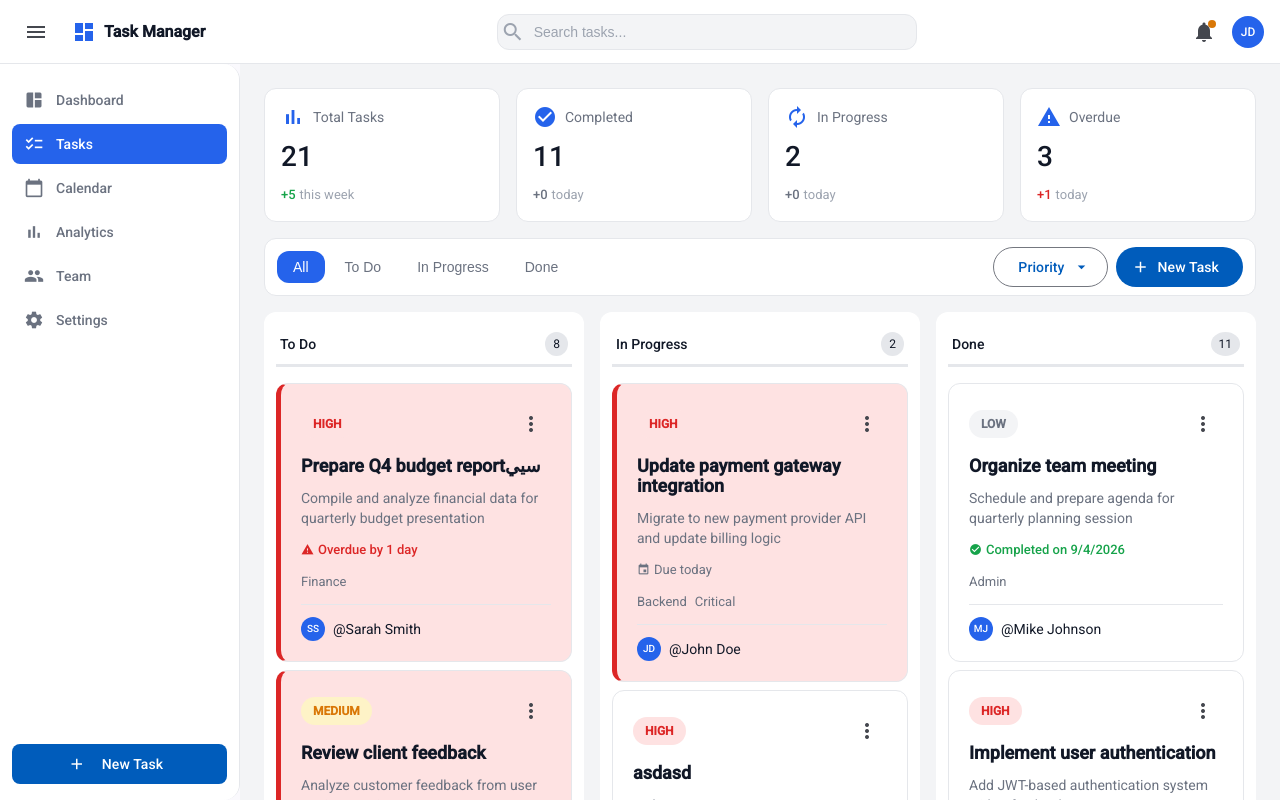
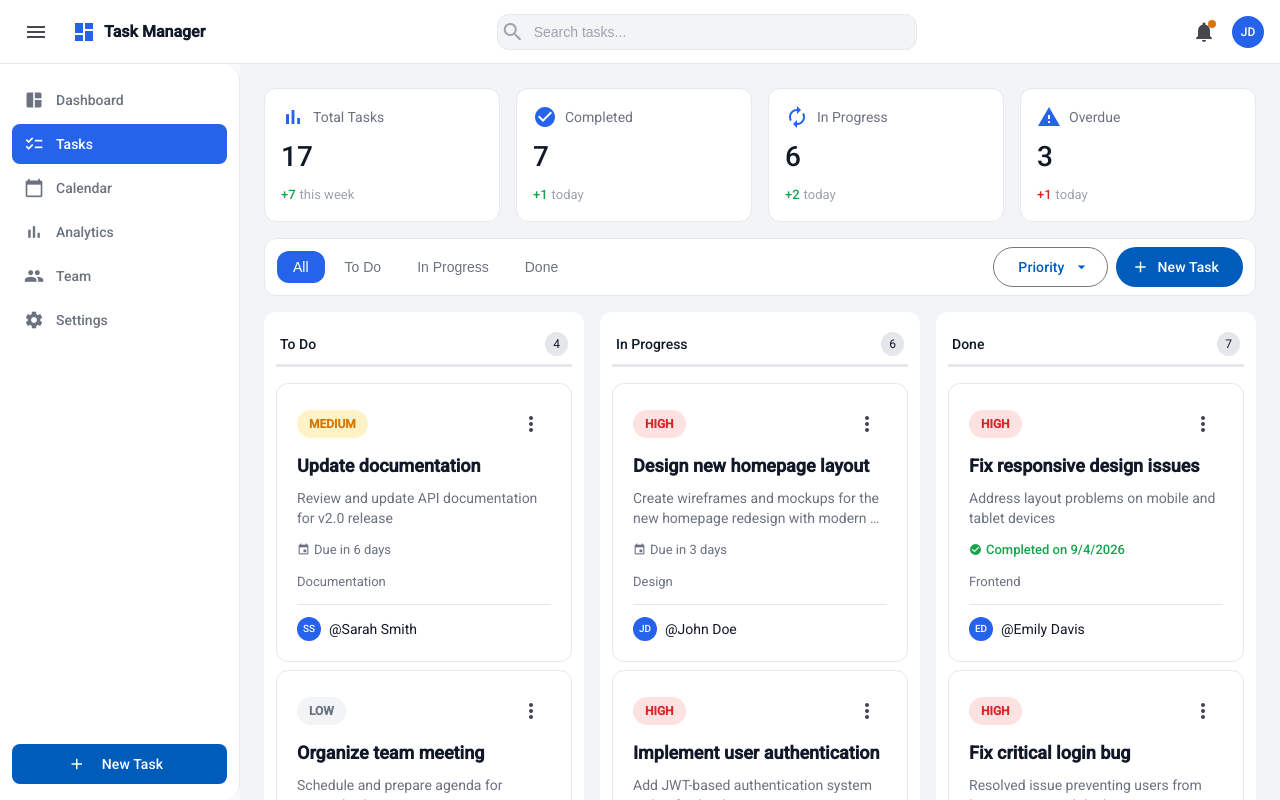
Before and after one commit to ahmed-shereif/luftborn-angular-task-kanban-board, an Angular app: page /tasks in a window 1280 px wide. Built offline with nearby package versions, Linux system fonts and the light colour scheme; data requests are answered from the project's data file.

Commit message:
feat: add movedToInProgressAt timestamp to task model and update task state management

```diff
--- a/data-fetching/db.json
+++ b/data-fetching/db.json
@@ -1,10 +1,51 @@
 {
   "tasks": [
+    {
+      "id": "task-001",
+      "title": "Design new homepage layout",
+      "description": "Create wireframes and mockups for the new homepage redesign with modern UI elements",
+      "status": "in_progress",
+      "priority": "high",
+      "dueDate": "2026-09-06",
+      "assignee": {
+        "id": "user-001",
+        "name": "John Doe",
+        "avatar": "JD",
+        "email": "john.doe@company.com"
+      },
+      "tags": [
+        "Design"
+      ],
+      "createdAt": "2026-09-02T23:07:39.442Z",
+      "updatedAt": "2026-09-04T23:07:39.442Z",
+      "order": 0,
+      "movedToInProgressAt": "2026-09-04T23:26:39.137Z"
+    },
+    {
+      "id": "task-002",
+      "title": "Update documentation",
+      "description": "Review and update API documentation for v2.0 release",
+      "status": "todo",
+      "priority": "medium",
+      "dueDate": "2026-09-09",
+      "assignee": {
+        "id": "user-002",
+        "name": "Sarah Smith",
+        "avatar": "SS",
+        "email": "sarah.smith@company.com"
+      },
+      "tags": [
+        "Documentation"
+      ],
+      "createdAt": "2026-09-01T23:07:39.442Z",
+      "updatedAt": "2026-09-03T23:07:39.442Z",
+      "order": 0
+    },
     {
       "id": "task-003",
       "title": "Organize team meeting",
       "description": "Schedule and prepare agenda for quarterly planning session",
-      "status": "done",
+      "status": "todo",
       "priority": "low",
       "dueDate": "2026-09-11",
       "assignee": {
@@ -16,14 +57,13 @@
       "tags": [
         "Admin"
       ],
-      "createdAt": "2026-08-31T17:05:10.551Z",
-      "updatedAt": "2026-09-03T17:05:10.551Z",
-      "order": 0,
-      "completedAt": "2026-09-04T22:19:50.720Z"
+      "createdAt": "2026-08-31T23:07:39.442Z",
+      "updatedAt": "2026-09-03T23:07:39.442Z",
+      "order": 1
     },
     {
       "id": "task-015",
-      "title": "Prepare Q4 budget reportسيي",
+      "title": "Prepare Q4 budget report",
       "description": "Compile and analyze financial data for quarterly budget presentation",
       "status": "todo",
       "priority": "high",
@@ -38,9 +78,9 @@
       "tags": [
         "Finance"
       ],
-      "createdAt": "2026-08-19T17:05:10.551Z",
-      "updatedAt": "2026-09-04T17:05:10.551Z",
-      "order": 0
+      "createdAt": "2026-08-19T23:07:39.442Z",
+      "updatedAt": "2026-09-04T23:07:39.442Z",
+      "order": 2
     },
     {
       "id": "task-016",
@@ -59,15 +99,15 @@
       "tags": [
         "Research"
       ],
-      "createdAt": "2026-08-20T17:05:10.551Z",
-      "updatedAt": "2026-09-03T17:05:10.551Z",
-      "order": 2
+      "createdAt": "2026-08-20T23:07:39.442Z",
+      "updatedAt": "2026-09-03T23:07:39.442Z",
+      "order": 3
     },
     {
       "id": "task-004",
       "title": "Fix responsive design issues",
       "description": "Address layout problems on mobile and tablet devices",
-      "status": "todo",
+      "status": "done",
       "priority": "high",
       "dueDate": "2026-09-07",
       "assignee": {
@@ -79,15 +119,16 @@
       "tags": [
         "Frontend"
       ],
-      "createdAt": "2026-08-30T17:05:10.551Z",
-      "updatedAt": "2026-09-04T17:05:10.551Z",
-      "order": 3
+      "createdAt": "2026-08-30T23:07:39.442Z",
+      "updatedAt": "2026-09-04T23:07:39.442Z",
+      "order": 4,
+      "completedAt": "2026-09-04T23:26:49.458Z"
     },
     {
       "id": "task-005",
       "title": "Implement user authentication",
       "description": "Add JWT-based authentication system with refresh tokens",
-      "status": "done",
+      "status": "in_progress",
       "priority": "high",
       "dueDate": "2026-09-07",
       "assignee": {
@@ -99,15 +140,16 @@
       "tags": [
         "Backend"
       ],
-      "createdAt": "2026-08-28T17:05:10.551Z",
-      "updatedAt": "2026-09-04T17:05:10.551Z",
+      "createdAt": "2026-08-28T23:07:39.442Z",
+      "updatedAt": "2026-09-04T23:07:39.442Z",
+      "movedToInProgressAt": "2026-09-04T23:07:39.442Z",
       "order": 1
     },
     {
       "id": "task-006",
       "title": "Optimize database queries",
       "description": "Review and optimize slow queries identified in performance audit",
-      "status": "todo",
+      "status": "in_progress",
       "priority": "medium",
       "dueDate": "2026-09-08",
       "assignee": {
@@ -119,15 +161,16 @@
       "tags": [
         "Performance"
       ],
-      "createdAt": "2026-08-29T17:05:10.551Z",
-      "updatedAt": "2026-09-03T17:05:10.551Z",
-      "order": 4
+      "createdAt": "2026-08-29T23:07:39.442Z",
+      "updatedAt": "2026-09-03T23:07:39.442Z",
+      "movedToInProgressAt": "2026-09-03T23:07:39.442Z",
+      "order": 2
     },
     {
       "id": "task-007",
       "title": "Create API endpoints",
       "description": "Develop RESTful API endpoints for task management features",
-      "status": "done",
+      "status": "in_progress",
       "priority": "high",
       "dueDate": "2026-09-06",
       "assignee": {
@@ -139,16 +182,16 @@
       "tags": [
         "Backend"
       ],
-      "createdAt": "2026-08-27T17:05:10.551Z",
-      "updatedAt": "2026-09-04T17:05:10.551Z",
-      "order": 2,
-      "completedAt": "2026-09-04T22:24:24.872Z"
+      "createdAt": "2026-08-27T23:07:39.442Z",
+      "updatedAt": "2026-09-04T23:07:39.442Z",
+      "movedToInProgressAt": "2026-09-04T23:07:39.442Z",
+      "order": 3
     },
     {
       "id": "task-008",
       "title": "Add dark mode support",
       "description": "Implement theme toggle with dark/light mode preferences",
-      "status": "todo",
+      "status": "in_progress",
       "priority": "medium",
       "dueDate": "2026-09-10",
       "assignee": {
@@ -160,9 +203,10 @@
       "tags": [
         "Frontend"
       ],
-      "createdAt": "2026-08-26T17:05:10.551Z",
-      "updatedAt": "2026-09-03T17:05:10.551Z",
-      "order": 1
+      "createdAt": "2026-08-26T23:07:39.442Z",
+      "updatedAt": "2026-09-03T23:07:39.442Z",
+      "movedToInProgressAt": "2026-09-03T23:07:39.442Z",
+      "order": 4
     },
     {
       "id": "task-017",
@@ -182,9 +226,10 @@
         "Backend",
         "Critical"
       ],
-      "createdAt": "2026-08-21T17:05:10.551Z",
-      "updatedAt": "2026-09-04T17:05:10.551Z",
-      "order": 0
+      "createdAt": "2026-08-21T23:07:39.442Z",
+      "updatedAt": "2026-09-04T23:07:39.442Z",
+      "movedToInProgressAt": "2026-09-04T23:07:39.442Z",
+      "order": 5
     },
     {
       "id": "task-009",
@@ -193,7 +238,7 @@
       "status": "done",
       "priority": "high",
       "dueDate": "2026-09-03",
-      "completedAt": "2026-09-04T17:05:10.551Z",
+      "completedAt": "2026-09-04T23:07:39.442Z",
       "assignee": {
         "id": "user-003",
         "name": "Mike Johnson",
@@ -203,18 +248,18 @@
       "tags": [
         "Bug Fix"
       ],
-      "createdAt": "2026-09-02T17:05:10.551Z",
-      "updatedAt": "2026-09-04T17:05:10.551Z",
-      "order": 3
+      "createdAt": "2026-09-02T23:07:39.442Z",
+      "updatedAt": "2026-09-04T23:07:39.442Z",
+      "order": 0
     },
     {
       "id": "task-010",
       "title": "Setup CI/CD pipeline",
       "description": "Configured GitHub Actions for automated testing and deployment",
-      "status": "todo",
+      "status": "done",
       "priority": "medium",
       "dueDate": "2026-09-02",
-      "completedAt": "2026-09-03T17:05:10.551Z",
+      "completedAt": "2026-09-03T23:07:39.442Z",
       "assignee": {
         "id": "user-001",
         "name": "John Doe",
@@ -224,18 +269,18 @@
       "tags": [
         "DevOps"
       ],
-      "createdAt": "2026-08-26T17:05:10.551Z",
-      "updatedAt": "2026-09-03T17:05:10.551Z",
-      "order": 5
+      "createdAt": "2026-08-26T23:07:39.442Z",
+      "updatedAt": "2026-09-03T23:07:39.442Z",
+      "order": 1
     },
     {
       "id": "task-011",
       "title": "Write unit tests",
       "description": "Add comprehensive unit tests for authentication module",
-      "status": "todo",
+      "status": "done",
       "priority": "high",
       "dueDate": "2026-09-01",
-      "completedAt": "2026-09-02T17:05:10.551Z",
+      "completedAt": "2026-09-02T23:07:39.442Z",
       "assignee": {
         "id": "user-002",
         "name": "Sarah Smith",
@@ -245,9 +290,9 @@
       "tags": [
         "Testing"
       ],
-      "createdAt": "2026-08-25T17:05:10.551Z",
-      "updatedAt": "2026-09-02T17:05:10.551Z",
-      "order": 6
+      "createdAt": "2026-08-25T23:07:39.442Z",
+      "updatedAt": "2026-09-02T23:07:39.442Z",
+      "order": 2
     },
     {
       "id": "task-012",
@@ -256,7 +301,7 @@
       "status": "done",
       "priority": "medium",
       "dueDate": "2026-08-31",
-      "completedAt": "2026-09-04T22:25:08.754Z",
+      "completedAt": "2026-09-01T23:07:39.442Z",
       "assignee": {
         "id": "user-004",
         "name": "Emily Davis",
@@ -266,9 +311,9 @@
       "tags": [
         "Refactoring"
       ],
-      "createdAt": "2026-08-23T17:05:10.551Z",
-      "updatedAt": "2026-09-01T17:05:10.551Z",
-      "order": 4
+      "createdAt": "2026-08-23T23:07:39.442Z",
+      "updatedAt": "2026-09-01T23:07:39.442Z",
+      "order": 3
     },
     {
       "id": "task-013",
@@ -277,7 +322,7 @@
       "status": "done",
       "priority": "high",
       "dueDate": "2026-08-30",
-      "completedAt": "2026-08-31T17:05:10.551Z",
+      "completedAt": "2026-08-31T23:07:39.442Z",
       "assignee": {
         "id": "user-001",
         "name": "John Doe",
@@ -287,8 +332,8 @@
       "tags": [
         "Security"
       ],
-      "createdAt": "2026-08-22T17:05:10.551Z",
-      "updatedAt": "2026-08-31T17:05:10.551Z",
+      "createdAt": "2026-08-22T23:07:39.442Z",
+      "updatedAt": "2026-08-31T23:07:39.442Z",
       "order": 5
     },
     {
@@ -298,7 +343,7 @@
       "status": "done",
       "priority": "low",
       "dueDate": "2026-08-29",
-      "completedAt": "2026-08-30T17:05:10.551Z",
+      "completedAt": "2026-08-30T23:07:39.442Z",
       "assignee": {
         "id": "user-003",
         "name": "Mike Johnson",
@@ -308,107 +353,9 @@
       "tags": [
         "Maintenance"
       ],
-      "createdAt": "2026-08-21T17:05:10.551Z",
-      "updatedAt": "2026-08-30T17:05:10.551Z",
+      "createdAt": "2026-08-21T23:07:39.442Z",
+      "updatedAt": "2026-08-30T23:07:39.442Z",
       "order": 6
-    },
-    {
-      "title": "new task",
-      "description": "abc",
-      "priority": "medium",
-      "status": "done",
-      "dueDate": "2026-09-16",
-      "assignee": {
-        "id": "user-002",
-        "name": "Sarah Smith",
-        "avatar": "SS",
-        "email": "sarah.smith@company.com"
-      },
-      "tags": [],
-      "order": 10,
-      "id": "ZLuzvnPSII0",
-      "completedAt": "2026-09-04T22:40:37.631Z"
-    },
-    {
-      "title": "asdasd",
-      "description": "asd",
-      "priority": "high",
-      "status": "in_progress",
-      "dueDate": "2026-09-09",
-      "assignee": {
-        "id": "user-004",
-        "name": "Emily Davis",
-        "avatar": "ED",
-        "email": "emily.davis@company.com"
-      },
-      "tags": [],
-      "order": 1,
-      "id": "QnWRRl-UO1U"
-    },
-    {
-      "title": "daSD",
-      "description": "asd",
-      "priority": "low",
-      "status": "done",
-      "dueDate": "2026-09-30",
-      "assignee": {
-        "id": "user-003",
-        "name": "Mike Johnson",
-        "avatar": "MJ",
-        "email": "mike.johnson@company.com"
-      },
-      "tags": [],
-      "order": 7,
-      "id": "fcVD73jCA6s"
-    },
-    {
-      "title": "qqq",
-      "description": "ssssssss",
-      "priority": "medium",
-      "status": "done",
-      "dueDate": "2026-09-05",
-      "assignee": {
-        "id": "user-002",
-        "name": "Sarah Smith",
-        "avatar": "SS",
-        "email": "sarah.smith@company.com"
-      },
-      "tags": [],
-      "order": 8,
-      "id": "hkMmrvO1gFA"
-    },
-    {
-      "title": "sdas",
-      "description": "asDAs",
-      "priority": "medium",
-      "status": "done",
-      "dueDate": "2026-09-05",
-      "assignee": {
-        "id": "user-002",
-        "name": "Sarah Smith",
-        "avatar": "SS",
-        "email": "sarah.smith@company.com"
-      },
-      "tags": [],
-      "order": 9,
-      "id": "Tob9f5j7kjQ",
-      "completedAt": "2026-09-04T22:25:05.965Z"
-    },
-    {
-      "title": "asdasd",
-      "description": "asdasd",
-      "priority": "high",
-      "status": "todo",
-      "dueDate": "2026-09-05",
-      "assignee": {
-        "id": "user-002",
-        "name": "Sarah Smith",
-        "avatar": "SS",
-        "email": "sarah.smith@company.com"
-      },
-      "tags": [],
-      "order": 7,
-      "id": "L986L0-HOA0"
     }
   ],
   "statistics": [
--- a/src/app/core/state/task-store.ts
+++ b/src/app/core/state/task-store.ts
@@ -70,7 +70,10 @@ export class TaskStore {
         (t) => t.status === TaskStatus.Done && !!t.completedAt && isSameDay(new Date(t.completedAt), now),
       ).length,
       inProgressToday: tasks.filter(
-        (t) => t.status === TaskStatus.InProgress && isSameDay(new Date(t.updatedAt), now),
+        (t) =>
+          t.status === TaskStatus.InProgress &&
+          !!t.movedToInProgressAt &&
+          isSameDay(new Date(t.movedToInProgressAt), now),
       ).length,
       overdueToday: tasks.filter((t) => t.isOverdue && isSameDay(new Date(t.dueDate), now)).length,
     };
@@ -100,13 +103,29 @@ export class TaskStore {
     return undefined;
   }
 
+  /** Only assign `movedToInProgressAt` when the status is actually transitioning across the In Progress boundary. */
+  private resolveMovedToInProgressAt(current: Task, newStatus: TaskStatus): string | null | undefined {
+    if (newStatus === TaskStatus.InProgress && current.status !== TaskStatus.InProgress) {
+      return new Date().toISOString();
+    }
+    if (newStatus !== TaskStatus.InProgress && current.status === TaskStatus.InProgress) {
+      return null;
+    }
+    return undefined;
+  }
+
   updateTask(id: string, dto: UpdateTaskDto, activityType: ActivityType = 'updated') {
     const current = this.tasks().find((t) => t.id === id);
     const title = dto.title ?? current?.title ?? id;
     if (dto.status && current) {
-      const completedAt = this.resolveCompletedAt(current, dto.status);
+      const newStatus = dto.status;
+      const completedAt = this.resolveCompletedAt(current, newStatus);
       if (completedAt !== undefined) {
         dto = { ...dto, completedAt };
+      }
+      const movedToInProgressAt = this.resolveMovedToInProgressAt(current, newStatus);
+      if (movedToInProgressAt !== undefined) {
+        dto = { ...dto, movedToInProgressAt };
       }
     }
     return this.taskApi.update(id, dto).subscribe(() => {
@@ -144,11 +163,15 @@ export class TaskStore {
 
     const updates: { id: string; dto: UpdateTaskDto }[] = [];
     const completedAt = this.resolveCompletedAt(task, newStatus);
+    const movedToInProgressAt = this.resolveMovedToInProgressAt(task, newStatus);
     targetTasks.forEach((t, index) => {
       if (t.order !== index || t.status !== newStatus) {
         const dto: UpdateTaskDto = t.id === task.id ? { order: index, status: newStatus } : { order: index };
         if (t.id === task.id && completedAt !== undefined) {
           dto.completedAt = completedAt;
+        }
+        if (t.id === task.id && movedToInProgressAt !== undefined) {
+          dto.movedToInProgressAt = movedToInProgressAt;
         }
         updates.push({ id: t.id, dto });
       }
```
Also changed, not shown: data-fetching/generate-data.js (+10 -5 lines), src/app/core/models/task.model.ts (+7 -2 lines).
